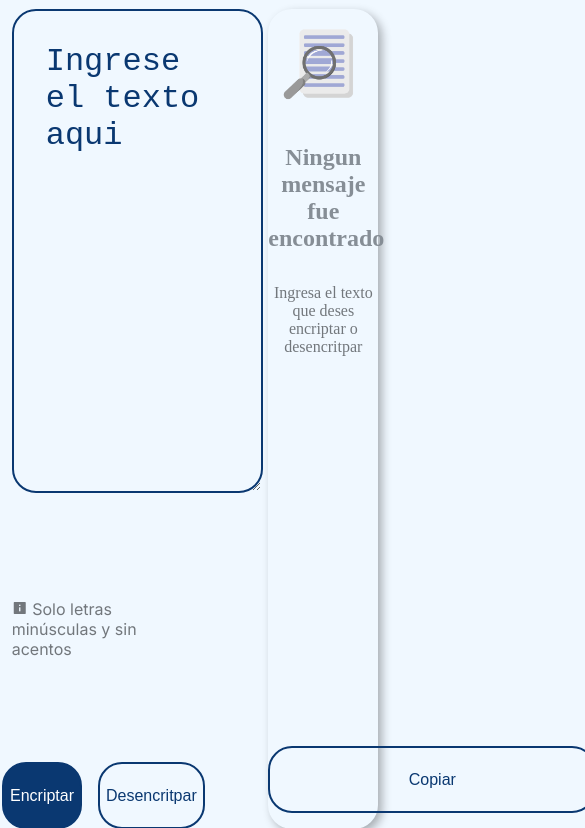
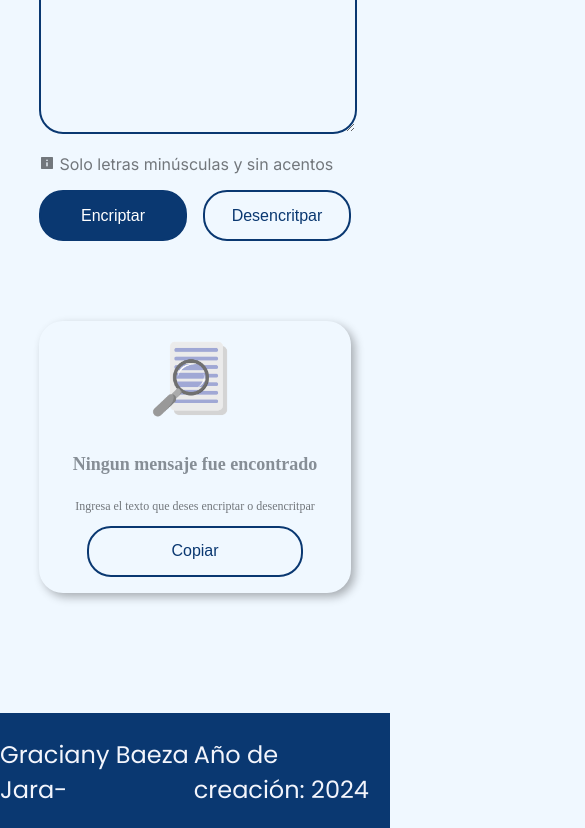
Before and after one commit to hachiman2002/challenge-encriptador-texto, a plain HTML site: page index.html in a window 390 px wide. Shown: the part 171-999 px from the top of the page, 585 px wide, since content can reach past the window. Drawn offline with nearby package versions, Linux system fonts and the light colour scheme.

Commit message:
Responsive v1

```diff
--- a/style.css
+++ b/style.css
@@ -16,7 +16,6 @@
 
 body{
     background-color: var(--dark-blue-100);
-    height: 100vh;
     background-color: aliceblue;
     margin: 0;
     padding: 0;
@@ -26,7 +25,6 @@ body{
     display: flex;
     justify-content: space-between;
     width: 100%;
-    height: 100%;
     padding: 3%;
     box-sizing: border-box;
 }
@@ -169,3 +167,64 @@ footer{
     font-family: var(--popins);
     padding: 0px;
 }
+
+@media (max-width: 767px){
+    body{
+        display: flex;
+        flex-direction: column;
+        justify-content: space-between ;
+
+    }
+    .caja_titulo>h1{
+        font-size: 30px;
+    }
+
+    .caja_principal{
+        flex-direction: column;
+        padding: 0 10%;
+    }
+    .seccion_encriptar{
+        width: 100%;
+        box-sizing: border-box;
+    }
+
+    .caja_texto>textarea{
+        width: 80%;
+        height: 5em;
+    }
+
+    .caja_texto>textarea::placeholder {
+        color: var(--dark-blue-300);
+        font-size: 20px;
+    }
+
+    .boton_encriptar, .boton_desencriptar{
+        width: 13.5em;
+        height: 3.2em;
+    }
+
+    .seccion_encriptado{
+        width: 100%;
+        margin-top: 5em;
+    }
+    .img-busqueda{
+        width: 30%;
+    }
+
+    .boton_copiar{
+        width: 13.5em;
+        height: 3.2em;
+    }
+
+    .info-h1{
+        font-size: 18px;
+    }
+
+    .info-p{
+        font-size: 12px;
+    }
+
+    footer{
+        margin-top: 5em;
+    }
+}
```
